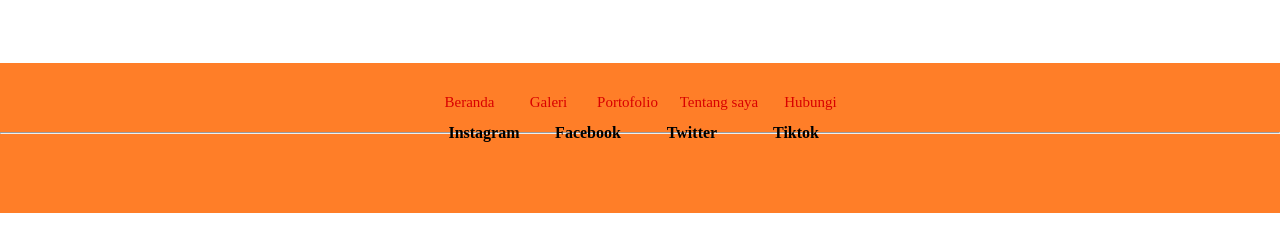
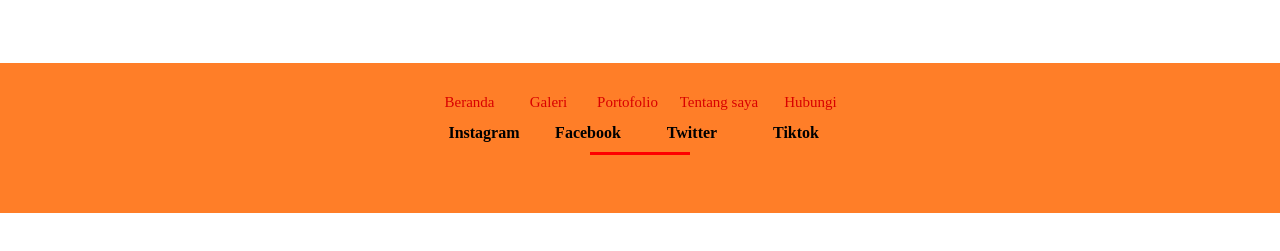
Before and after one commit to mohiik/personal-site, a plain HTML site: page index.html in a window 1280 px wide. Shown: the part 2262-2513 px from the top of the page. Drawn offline with Linux system fonts and the light colour scheme; a web font is replaced by a local one.

Commit message:
Update stlye.css

```diff
--- a/stlye.css
+++ b/stlye.css
@@ -100,3 +100,12 @@ a {
 	font-weight: bold;
 	width: 100px;
 }
+hr {
+	border-width: 0px;
+	position: relative;
+	top: 20px;
+	border-bottom-style: solid;
+	border-color: red;
+	border-bottom-width: 3px;
+	width: 100px;
+}
```
